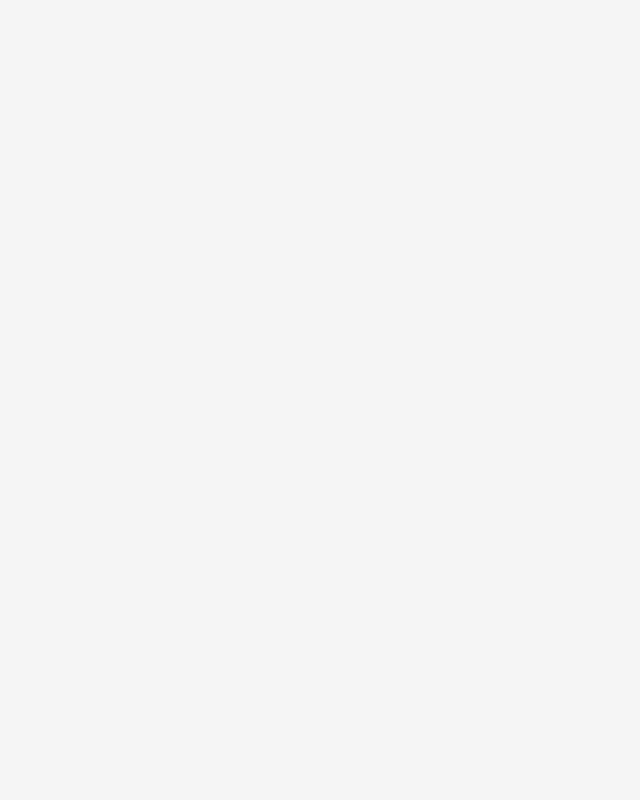
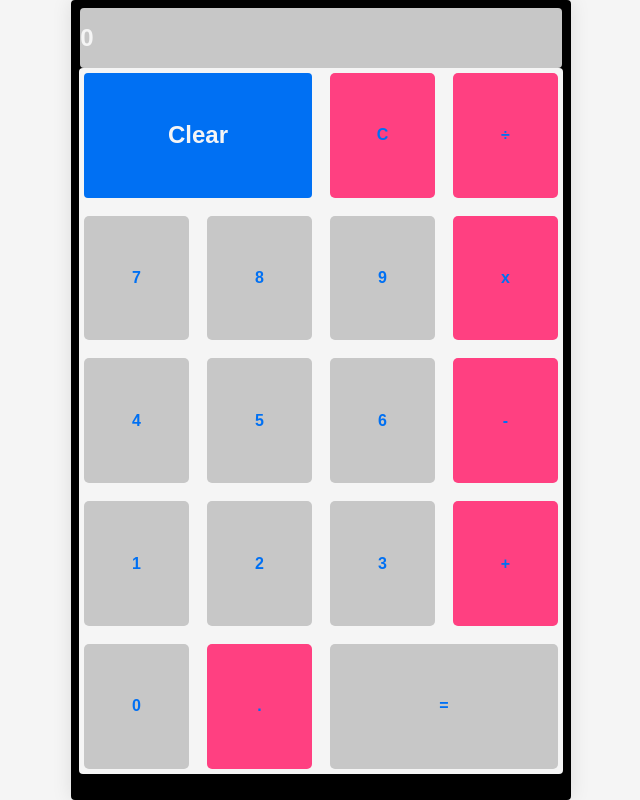
Before and after one commit to andym80/Math-Magicians-app, a React (Create React App) app: page / in a window 1280 px wide. Shown: the whole page, without its empty margins (319-959 px from the left). Built offline with nearby package versions, Linux system fonts and the light colour scheme.

Commit message:
fix Calculator.js: assign logic

```diff
--- a/package.json
+++ b/package.json
@@ -6,6 +6,7 @@
     "@testing-library/jest-dom": "^5.16.5",
     "@testing-library/react": "^13.3.0",
     "@testing-library/user-event": "^13.5.0",
+    "big.js": "^6.2.1",
     "react": "^18.2.0",
     "react-dom": "^18.2.0",
     "react-scripts": "5.0.1",
--- a/src/components/Calculator.js
+++ b/src/components/Calculator.js
@@ -1,35 +1,59 @@
-const Calculator = () => {
-  (
+import React from 'react';
+import calculate from '../logic/calculate';
+
+class Calculator extends React.Component {
+  constructor(props) {
+    super(props);
+    this.state = {
+      obj: {
+        total: null,
+        next: null,
+        operation: null,
+      },
+    };
+    this.result = this.result.bind(this);
+  }
+
+  result(e) {
+    const { obj } = this.state;
+    const newObject = calculate(obj, e.target.textContent);
+    this.setState({ obj: newObject });
+  }
+
+  render() {
+    const { obj } = this.state;
+    return (
       <>
         <div>
           <div className="container">
             <form>
-            <input type="text" value={0} />
+              <input type="text" value={obj.next || obj.total || 0} />
             </form>
             <div className="keypad">
-            <button type="button" id="clr">Clear</button>
-            <button type="button" id="lite">C</button>
-            <button type="button" id="lite">&divide;</button>
-            <button type="button">7</button>
-            <button type="button">8</button>
-            <button type="button">9</button>
-            <button type="button" id="lite">&times;</button>
-            <button type="button">4</button>
-            <button type="button">5</button>
-            <button type="button">6</button>
-            <button type="button" id="lite">-</button>
-            <button type="button">1</button>
-            <button type="button">2</button>
-            <button type="button">3</button>
-            <button type="button" id="lite">+</button>
-            <button type="button">0</button>
-            <button type="button" id="lite">.</button>
-            <button type="button" id="equal">=</button>
+              <button type="button" className="button" onClick={this.result} id="clr">Clear</button>
+              <button type="button" className="button" onClick={this.result} id="lite">C</button>
+              <button type="button" className="button" onClick={this.result} id="lite">&divide;</button>
+              <button type="button" className="button" onClick={this.result}>7</button>
+              <button type="button" className="button" onClick={this.result}>8</button>
+              <button type="button" className="button" onClick={this.result}>9</button>
+              <button type="button" className="button operation_button" onClick={this.result} id="lite">x</button>
+              <button type="button" className="button" onClick={this.result}>4</button>
+              <button type="button" className="button" onClick={this.result}>5</button>
+              <button type="button" className="button" onClick={this.result}>6</button>
+              <button type="button" className="button operation_button" onClick={this.result} id="lite">-</button>
+              <button type="button" className="button" onClick={this.result}>1</button>
+              <button type="button" className="button" onClick={this.result}>2</button>
+              <button type="button" className="button" onClick={this.result}>3</button>
+              <button type="button" className="button operation_button" onClick={this.result} id="lite">+</button>
+              <button type="button" className="button" onClick={this.result}>0</button>
+              <button type="button" className="button" onClick={this.result} id="lite">.</button>
+              <button type="button" className="button operation_button" onClick={this.result} id="equal">=</button>
             </div>
           </div>
         </div>
       </>
     );
-};
+  }
+}
 
 export default Calculator;
--- /dev/null
+++ b/src/logic/calculate.js
@@ -0,0 +1,133 @@
+import operate from './operate';
+
+function isNumber(item) {
+  return !!item.match(/[0-9]+/);
+}
+
+/**
+ * Given a button name and a calculator data object, return an updated
+ * calculator data object.
+ *
+ * Calculator data object contains:
+ *   total:s      the running total
+ *   next:String       the next number to be operated on with the total
+ *   operation:String  +, -, etc.
+ */
+export default function calculate(obj, buttonName) {
+  if (buttonName === 'Clear') {
+    return {
+      total: null,
+      next: null,
+      operation: null,
+    };
+  }
+
+  if (isNumber(buttonName)) {
+    if (buttonName === '0' && obj.next === '0') {
+      return {};
+    }
+    // If there is an operation, update next
+    if (obj.operation) {
+      if (obj.next && obj.next !== '0') {
+        return { ...obj, next: obj.next + buttonName };
+      }
+      return { ...obj, next: buttonName };
+    }
+    // If there is no operation, update next and clear the value
+    if (obj.next && obj.next !== '0') {
+      return {
+        next: obj.next + buttonName,
+        total: null,
+      };
+    }
+    return {
+      next: buttonName,
+      total: null,
+    };
+  }
+
+  if (buttonName === '.') {
+    if (obj.next) {
+      if (obj.next.includes('.')) {
+        return { ...obj };
+      }
+      return { ...obj, next: `${obj.next}.` };
+    }
+    if (obj.operation) {
+      return { ...obj, next: '0.' };
+    }
+    if (obj.total) {
+      if (obj.total.includes('.')) {
+        return {};
+      }
+      return { ...obj, next: `${obj.total}.` };
+    }
+    return { ...obj, next: '0.' };
+  }
+
+  if (buttonName === '=') {
+    if (obj.next && obj.operation) {
+      return {
+        total: operate(obj.total, obj.next, obj.operation),
+        next: null,
+        operation: null,
+      };
+    }
+    // '=' with no operation, nothing to do
+    return {};
+  }
+
+  if (buttonName === '+/-') {
+    if (obj.next) {
+      return { ...obj, next: (-1 * parseFloat(obj.next)).toString() };
+    }
+    if (obj.total) {
+      return { ...obj, total: (-1 * parseFloat(obj.total)).toString() };
+    }
+    return {};
+  }
+
+  // Button must be an operation
+
+  // When the user presses an operation button without having entered
+  // a number first, do nothing.
+  // if (!obj.next && !obj.total) {
+  //   return {};
+  // }
+
+  // User pressed an operation after pressing '='
+  if (!obj.next && obj.total && !obj.operation) {
+    return { ...obj, operation: buttonName };
+  }
+
+  // User pressed an operation button and there is an existing operation
+  if (obj.operation) {
+    if (obj.total && !obj.next) {
+      return { ...obj, operation: buttonName };
+    }
+
+    if (!obj.total) {
+      return { total: 0, operation: buttonName };
+    }
+
+    return {
+      total: operate(obj.total, obj.next, obj.operation),
+      next: null,
+      operation: buttonName,
+    };
+  }
+
+  // no operation yet, but the user typed one
+
+  // The user hasn't typed a number yet, just save the operation
+  if (!obj.next) {
+    return { operation: buttonName };
+  }
+
+  // save the operation and shift 'next' into 'total'
+  return {
+    total: obj.next,
+    next: null,
+    operation: buttonName,
+  };
+}
--- /dev/null
+++ b/src/logic/operate.js
@@ -0,0 +1,30 @@
+import Big from 'big.js';
+
+export default function operate(numberOne, numberTwo, operation) {
+  const one = Big(numberOne);
+  const two = Big(numberTwo);
+  if (operation === '+') {
+    return one.plus(two).toString();
+  }
+  if (operation === '-') {
+    return one.minus(two).toString();
+  }
+  if (operation === 'x') {
+    return one.times(two).toString();
+  }
+  if (operation === '÷') {
+    try {
+      return one.div(two).toString();
+    } catch (err) {
+      return "Can't divide by 0.";
+    }
+  }
+  if (operation === '%') {
+    try {
+      return one.mod(two).toString();
+    } catch (err) {
+      return "Can't find modulo as can't divide by 0.";
+    }
+  }
+  throw Error(`Unknown operation '${operation}'`);
+}
```
Also changed, not shown: 1 other file (tests, documents, lock files or other folders). Lines whose indentation alone changed are shown as unchanged.
